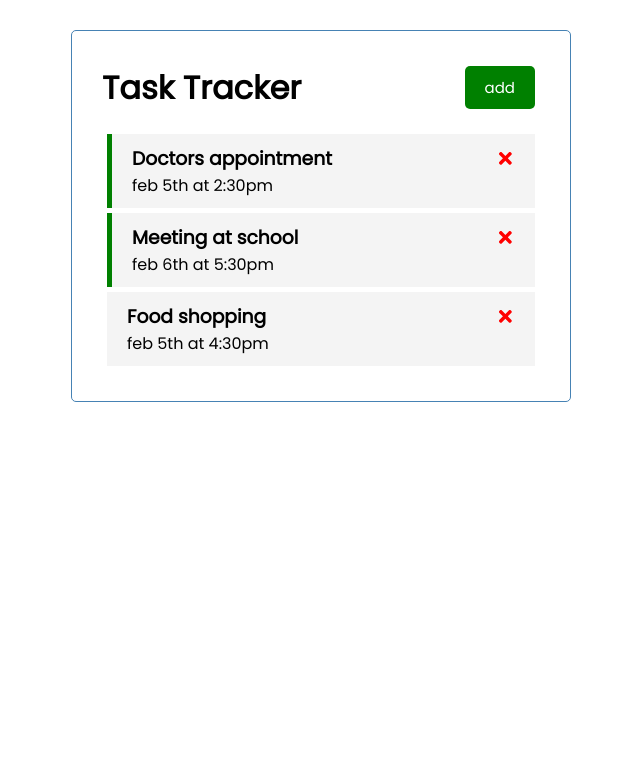
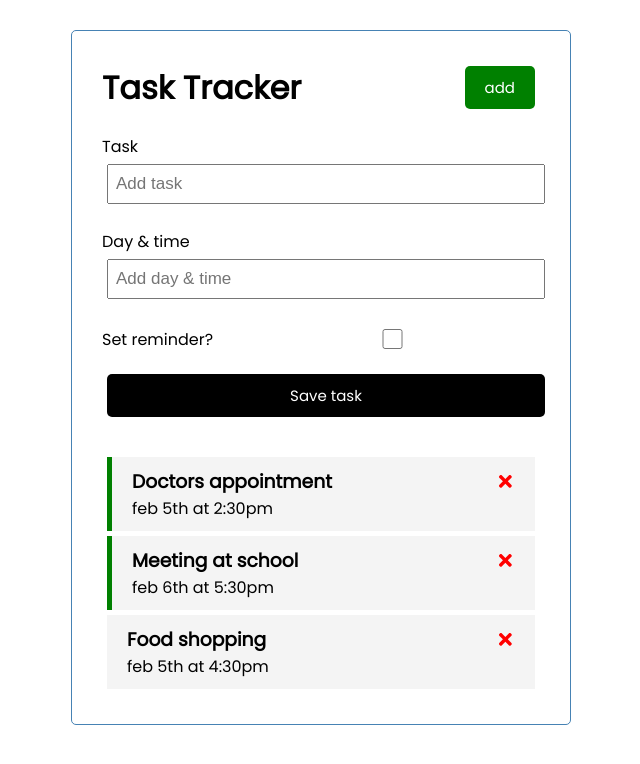
Before and after one commit to KristianDamPedersen/my-app, a React (Create React App) app: page / in a window 1280 px wide. Shown: the top 764 px of the page, without its empty margins (319-959 px from the left). Built offline with nearby package versions, Linux system fonts and the light colour scheme.

Commit message:
Styled form

```diff
--- a/src/App.js
+++ b/src/App.js
@@ -46,6 +46,7 @@
     return (
     <div className="container">
       <Header />
+      <AddTask />
       {/* Render the task element, or show message if tasks are empty*/}
       {tasks.length > 0
         ? <Tasks tasks={tasks} onDelete={deleteTask} onToggle={toggleReminder} />
--- a/src/components/AddTask.js
+++ b/src/components/AddTask.js
@@ -13,12 +13,12 @@
                 <input type='text' placeholder='Add day & time' />
 
             </div>
-            <div className='form-control'>
+            <div className='form-control form-control-check'>
                 <label>Set reminder?</label>
-                <input type='text' placeholder='Add task' />
+                <input type='checkbox' placeholder='Add task' />
 
             </div>
-            <input type='submit' value='Save task' />
+            <input className='btn btn-block' type='submit' value='Save task' />
         </form>
     )
 }
```
